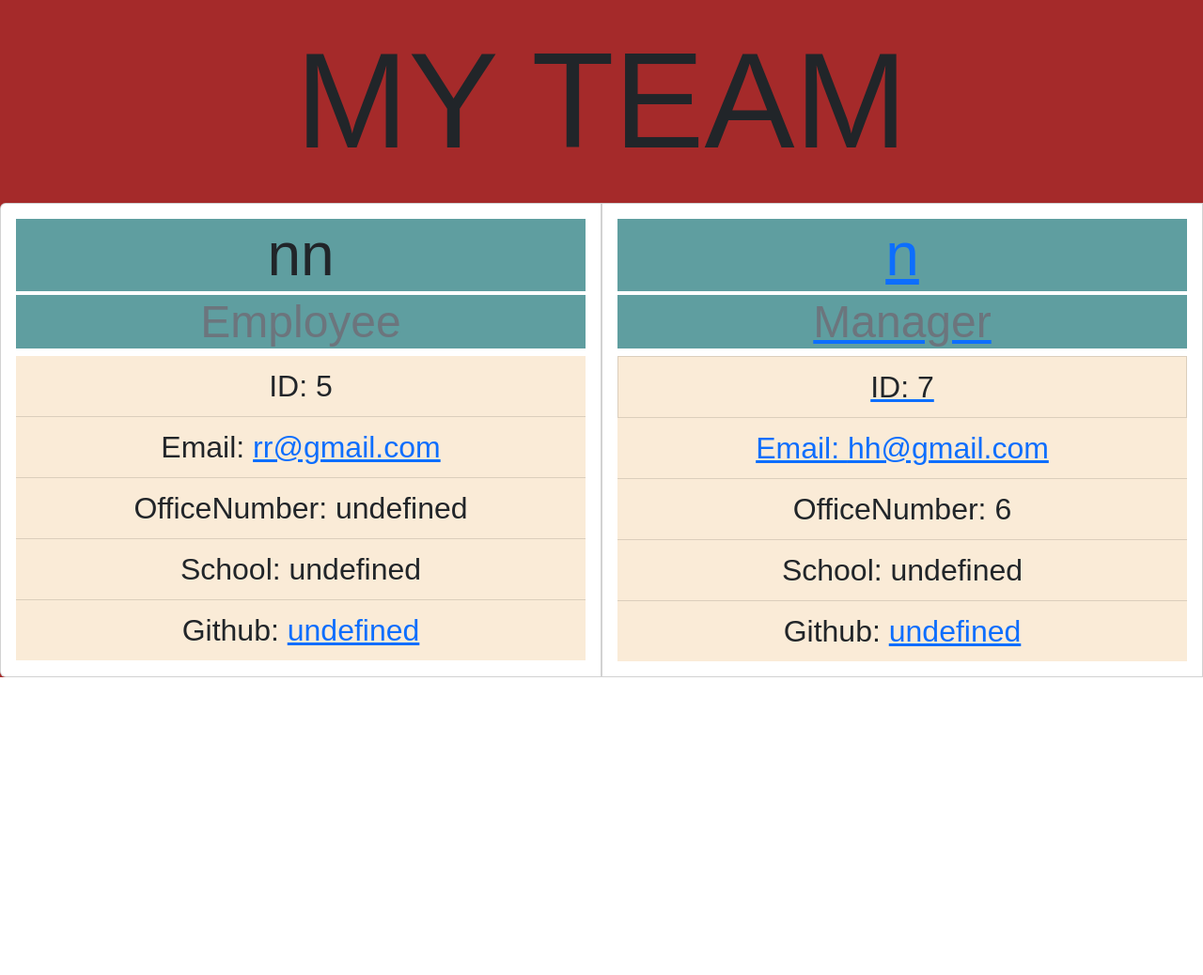
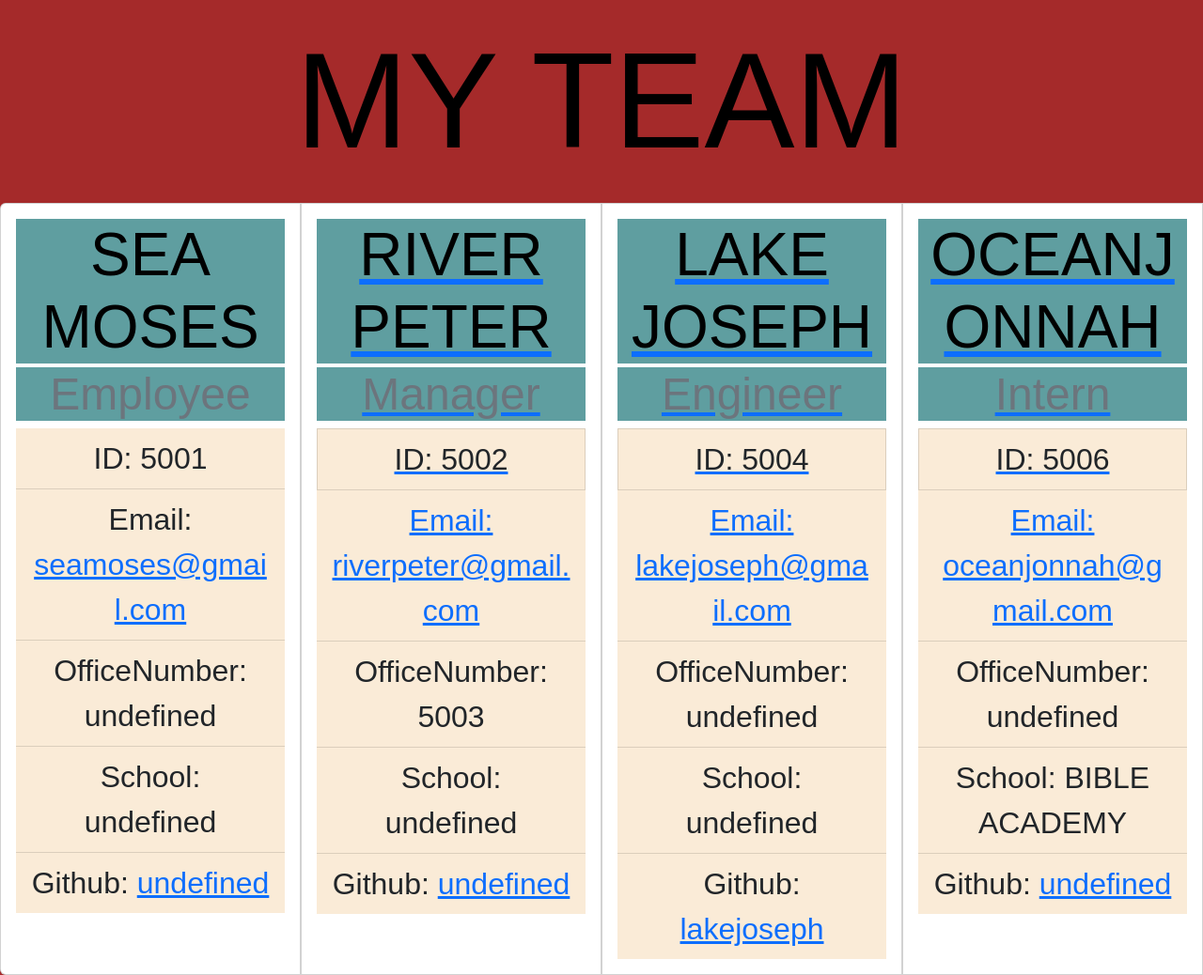
Before and after one commit to druharo/team-profile-generator, a website: page dist/index.html in a window 1280 px wide. Shown: the whole page at 94% size. Before the commit the page ends 800 px from the top, so only its background shows below. Drawn offline with nearby package versions, Linux system fonts and the light colour scheme.

Commit message:
added screenshot, updated css, index.html, readme.md

```diff
--- a/dist/index.html
+++ b/dist/index.html
@@ -13,11 +13,11 @@
 <div class="card-group">
     <div class="card" style="width: 18rem;">
       <div class="card-body">
-        <h5 class="card-title">nn</h5>
+        <h5 class="card-title">SEA MOSES</h5>
         <h6 class="card-subtitle mb-2 text-muted">Employee</h6>
         <ul class="list-group list-group-flush">
-          <li class="list-group-item">ID: 5</li >
-          <li class="list-group-item">Email: <a href="mailto://rr@gmail.com">rr@gmail.com</a></li>
+          <li class="list-group-item">ID: 5001</li >
+          <li class="list-group-item">Email: <a href="mailto://seamoses@gmail.com">seamoses@gmail.com</a></li>
           <li class="list-group-item">OfficeNumber: undefined</li>
           <li class="list-group-item">School: undefined</li>
           <li class="list-group-item">Github: <a href="https://github.com/undefined">undefined</a</li>
@@ -27,13 +27,41 @@
 
     <div class="card" style="width: 18rem;">
       <div class="card-body">
-        <h5 class="card-title">n</h5>
+        <h5 class="card-title">RIVER PETER</h5>
         <h6 class="card-subtitle mb-2 text-muted">Manager</h6>
         <ul class="list-group list-group-flush">
-          <li class="list-group-item">ID: 7</li >
-          <li class="list-group-item">Email: <a href="mailto://hh@gmail.com">hh@gmail.com</a></li>
-          <li class="list-group-item">OfficeNumber: 6</li>
+          <li class="list-group-item">ID: 5002</li >
+          <li class="list-group-item">Email: <a href="mailto://riverpeter@gmail.com">riverpeter@gmail.com</a></li>
+          <li class="list-group-item">OfficeNumber: 5003</li>
           <li class="list-group-item">School: undefined</li>
+          <li class="list-group-item">Github: <a href="https://github.com/undefined">undefined</a</li>
+        </ul >
+      </div>
+    </div >
+
+    <div class="card" style="width: 18rem;">
+      <div class="card-body">
+        <h5 class="card-title">LAKE JOSEPH</h5>
+        <h6 class="card-subtitle mb-2 text-muted">Engineer</h6>
+        <ul class="list-group list-group-flush">
+          <li class="list-group-item">ID: 5004</li >
+          <li class="list-group-item">Email: <a href="mailto://lakejoseph@gmail.com">lakejoseph@gmail.com</a></li>
+          <li class="list-group-item">OfficeNumber: undefined</li>
+          <li class="list-group-item">School: undefined</li>
+          <li class="list-group-item">Github: <a href="https://github.com/lakejoseph">lakejoseph</a</li>
+        </ul >
+      </div>
+    </div >
+
+    <div class="card" style="width: 18rem;">
+      <div class="card-body">
+        <h5 class="card-title">OCEANJONNAH</h5>
+        <h6 class="card-subtitle mb-2 text-muted">Intern</h6>
+        <ul class="list-group list-group-flush">
+          <li class="list-group-item">ID: 5006</li >
+          <li class="list-group-item">Email: <a href="mailto://oceanjonnah@gmail.com">oceanjonnah@gmail.com</a></li>
+          <li class="list-group-item">OfficeNumber: undefined</li>
+          <li class="list-group-item">School: BIBLE ACADEMY</li>
           <li class="list-group-item">Github: <a href="https://github.com/undefined">undefined</a</li>
         </ul >
       </div>
--- a/dist/style.css
+++ b/dist/style.css
@@ -1,11 +1,13 @@
 section {
 font-size: 9rem;
+color: black;
 background-color: brown;
 text-align: center;
 font-family:Arial, Helvetica, sans-serif
 }
 .card-title {
 font-size: 4rem;
+color: black;
 background-color: cadetblue;
 }
 .card-subtitle {
```
Also changed, not shown: README.md, utils/teamimage.png (added).
